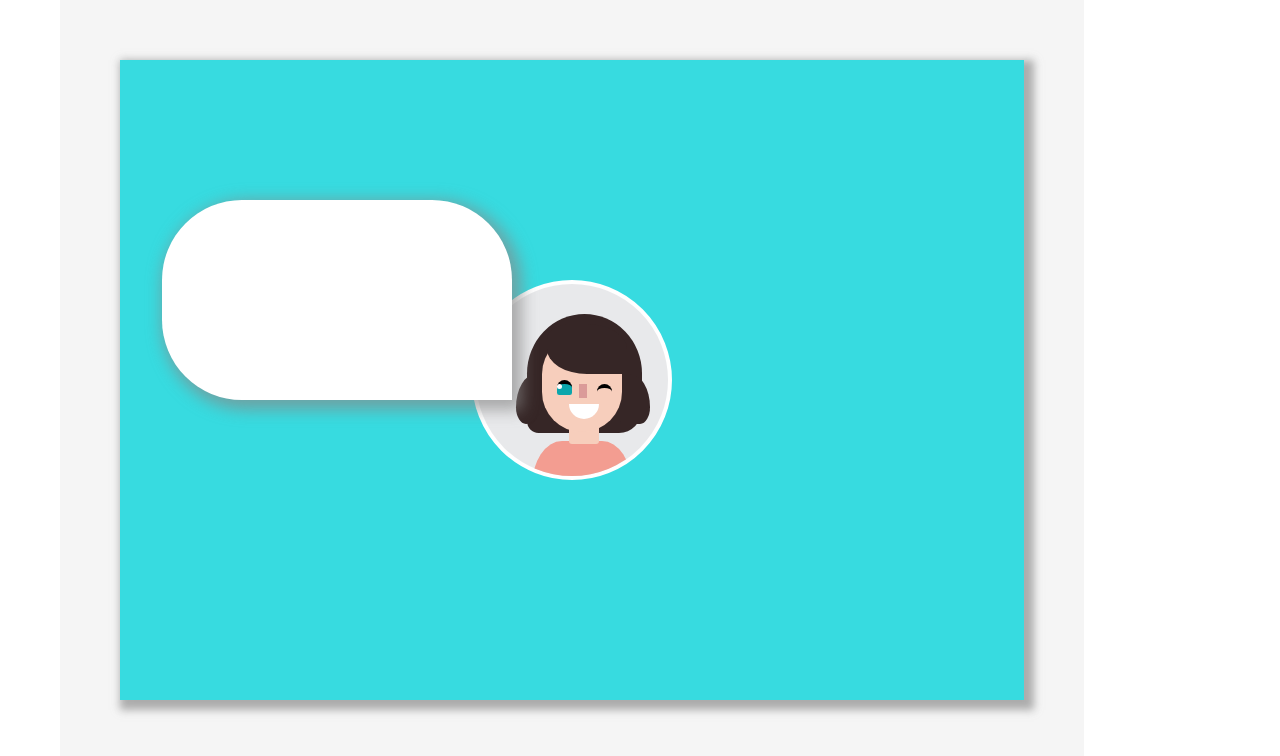
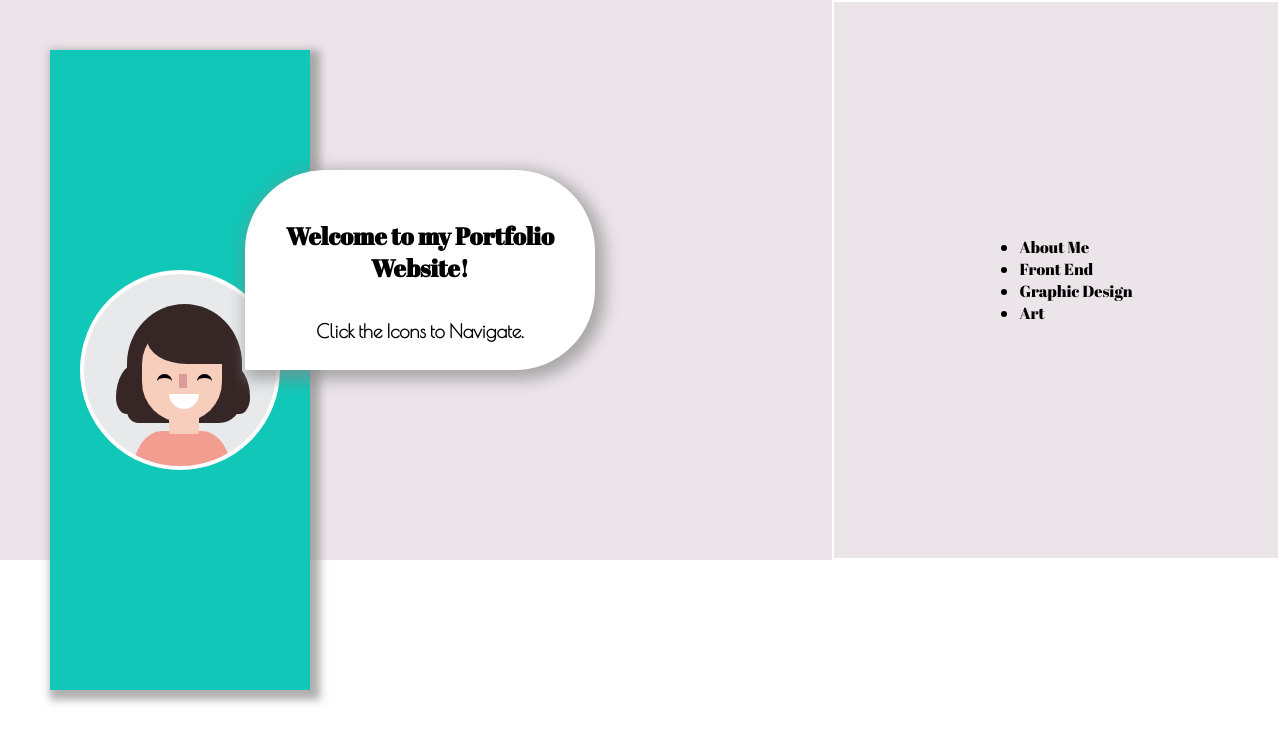
Before and after one commit to hbarker1/Professional_Portfolio, a plain HTML site: page index.html in a window 1280 px wide. Drawn offline with nearby package versions, Linux system fonts and the light colour scheme.

Commit message:
layout designing

```diff
--- a/index.html
+++ b/index.html
@@ -7,35 +7,32 @@
   <meta http-equiv="X-UA-Compatible" content="ie=edge">
   <title> Foodi </title>
   <link rel="stylesheet" href="styles.css">
-</head>
+  <link href="https://fonts.googleapis.com/css?family=Abril+Fatface|Poiret+One&display=swap" rel="stylesheet"></head>
 
 <body>
     <!-- <front-page></front-page>
     <Projects></Projects> -->
 
-  <main class="fullContainer">
-        <div id="page_effect" style="display:none;"></div>
-
-        <div class="color">
+  <main>
         <!-- <img class="computerimg" src ="http://www.aqusagtechnologies.com/wp-content/uploads/2017/11/Web-design.jpg"> -->
         <div class="container2">
+            <!-- <div class="name"><p>Hannah Barker</p></div> -->
+
+            <div id="page_effect" style="display:none;">
+                <h2 class="welcome">Welcome to my Portfolio Website! </h2><h3 class="click">Click the Icons to Navigate.</h3></div>
+
                 <div class="profile">
                   <div class="group">
                     <div class="hair"></div>
-                    <div class="ear"></div>
-                    <div class="ear right"></div>
                     <div class="fringe"></div>
                     <div class="curl1"></div>
                     <div class="curl2"></div>
                     <div class="face"></div>
                     <div class="eye"></div>
-                    <div class="pupil"></div>
-                    <div class="pupil2"></div>
+                    <div class="pupil"></div>                    <div class="pupil2"></div>
                     <div class="eye2"></div>
                     <div class="nose"></div>
-                    <div class="mouth">
-                      <div class="tongue"></div>
-                    </div>
+                    <div class="mouth"></div>
                     <div class="neck"></div>
                     <div class="body">
                   </div>
@@ -43,8 +40,17 @@
                 </div>
 
      </div>
+
     </div>
 
+    <div class="icon-container">
+      <ul>
+        <li>About Me</li>
+        <li>Front End</li>
+        <li>Graphic Design</li>
+        <li>Art</li>
+    </ul>
+  </div>
 
 
   <!-- <footer>
--- a/main.js
+++ b/main.js
@@ -1,5 +1,5 @@
 $(document).ready(function(){
 
-	$('#page_effect').fadeIn(2200);
+	$('#page_effect').fadeIn(2500);
 
 });
--- a/styles.css
+++ b/styles.css
@@ -1,41 +1,46 @@
 *{
     box-sizing: border-box;
     margin: auto;
+    font-family: 'Abril Fatface', cursive;
 }
-fullContainer {
-    display: flex;
-    align-content: center;
-    justify-content: center;
-    margin: 10px;
+
+
+
+main {
+    background-color: rgb(235, 228, 232);
+    height: 70vh;
+
 
 }
 
 #page_effect {
-    /* display:flex;
-    align-content: center;
-    position: relative; */
+    display: flex;
     position: absolute;
     bottom: 50%;
-    right: 60%;
-    /* top: 200px;
-    right: 150px; */
-    width:350px;
+    left: 75%;
+    width: 350px;
     height: 200px;
     background-color: white;
     z-index: 8000;
-    border-radius: 80px 80px 0 80px;
-    box-shadow:5px 5px 15px 5px #888888a9;
+    border-radius: 80px 80px 80px 0;
+    box-shadow: 5px 5px 15px 5px #888888a9;
     padding: 0px;
+    text-align: center;
+    flex-direction: column;
+    padding: 10px;
+
 }
 
-.color {
-    width: 80%;
-    height: 80%;
-    background-color: rgba(231, 231, 231, 0.425);
-    padding: 10px;
-    margin-left: 60px;
-    z-index: 50;
+.welcome {
+    margin-top: 40px;
+    align-content: center;
+    justify-content: center;
 }
+
+.click {
+font-family: 'Poiret One', cursive;
+}
+
 
 
 
@@ -45,38 +50,25 @@ fullContainer {
     padding: 60px;
 }
 
-/* img {
-    width: 80%;
-    align-self: center;
-} */
-
-.enterbutton {
-    display: flex;
-    align-content: center;
-    flex-direction: column;
-    justify-content: center;
-}
 
 
 
 
-.container,
+
+.container2,
 .face,
 .hair,
 .curl1,
 .curl2,
 .nose,
-.ear,
 .neck,
 .body,
-.logo,
 .group,
 .fringe,
 .eye,
 .eye2,
 .pupil,
 .pupil2,
-.tongue,
 .mouth {
   position: absolute;
 }
@@ -85,15 +77,17 @@ fullContainer {
 
 .container2 {
       display: flex;
+      flex-direction: column;
     /* align-content: center; */
     /* flex-direction: column; */
     /* align-items: center; */
     /* justify-content: flex-end; */
     height: 80vh;
-    background-color: rgb(55, 219, 224);
+    background-color: rgb(17, 199, 184);
     margin: 50px;
     justify-content: center;
     box-shadow:5px 5px 8px 5px #888888a9;
+    padding: 30px;
 }
 
 .profile {
@@ -107,7 +101,7 @@ fullContainer {
 }
 
 .group {
-  left: -4px;
+  left: -12px;
 }
 
 .face {
@@ -169,11 +163,11 @@ fullContainer {
 
 .eye {
     z-index: 30;
-    top: 96px;
+    top: 100px;
     left: 85px;
-    background-color: rgb(12, 166, 172);
+    /* background-color: rgb(12, 166, 172); */
     border-top: 4px solid black;
-    border-radius: 50px 50px 15px 15px;
+    border-radius: 50px 50px 0 0;
     width: 15px;
     height: 15px;
 }
@@ -187,7 +181,7 @@ fullContainer {
     width: 15px;
     height: 15px;
 }
-
+/*
 .pupil {
     z-index: 36;
     top: 100px;
@@ -197,7 +191,7 @@ fullContainer {
     width: 5px;
     height: 5px;
 
-}
+} */
 
 .nose {
   z-index: 20;
@@ -219,14 +213,6 @@ fullContainer {
   overflow: hidden;
 }
 
-/* .tongue {
-  top: 5px;
-  left: 8px;
-  width: 30px;
-  height: 20px;
-  background: pink;
-  border-radius: 20%;
-} */
 
 .neck {
   z-index: 13;
@@ -247,3 +233,25 @@ fullContainer {
     background: rgb(243, 157, 145);
     border-radius: 30%;
 }
+
+.name {
+   display: flex;
+   flex-direction: row;
+}
+
+p {
+    font-size: 30px;
+
+}
+
+.icon-container {
+    display: flex;
+    flex-direction: column;
+    justify-content: flex-start;
+    align-items: center;
+    float: right;
+    width: 35%;
+    height: 100%;
+    padding: 20px;
+    border: 2px solid white;
+}
```
